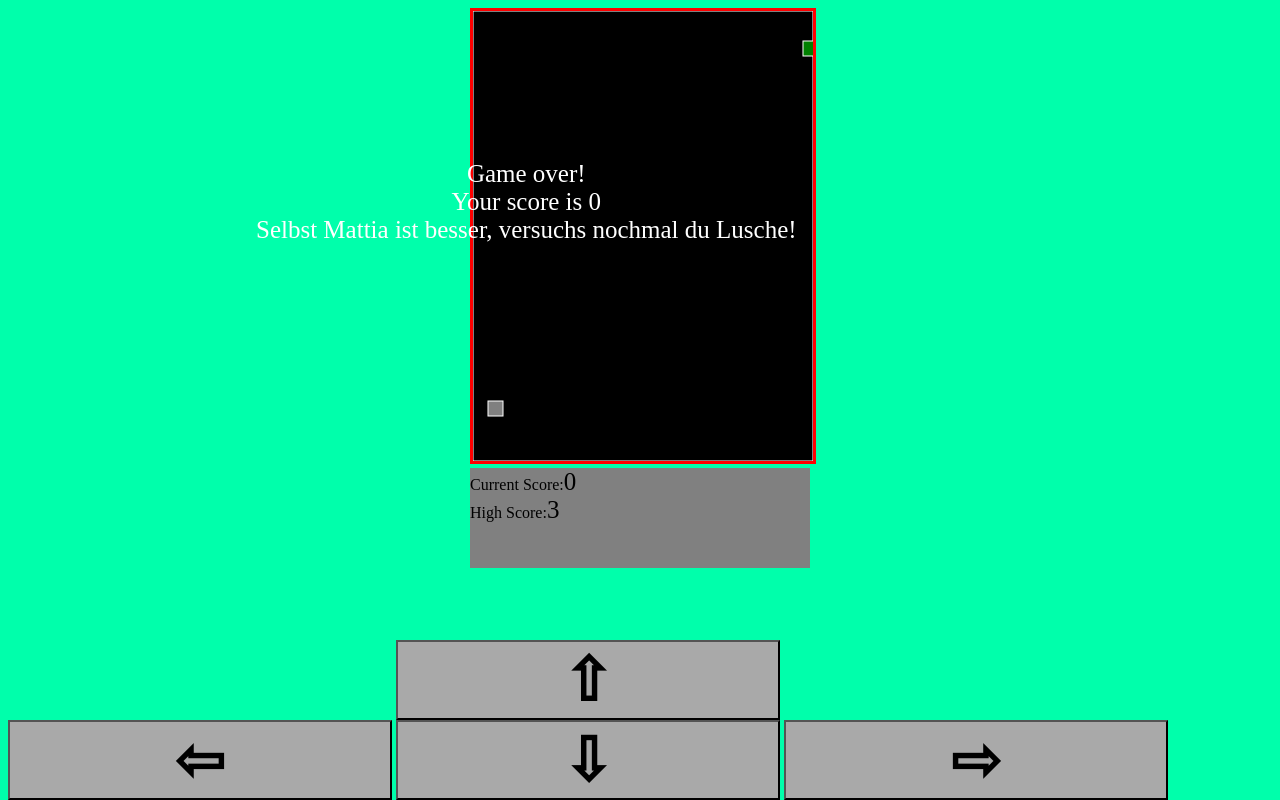
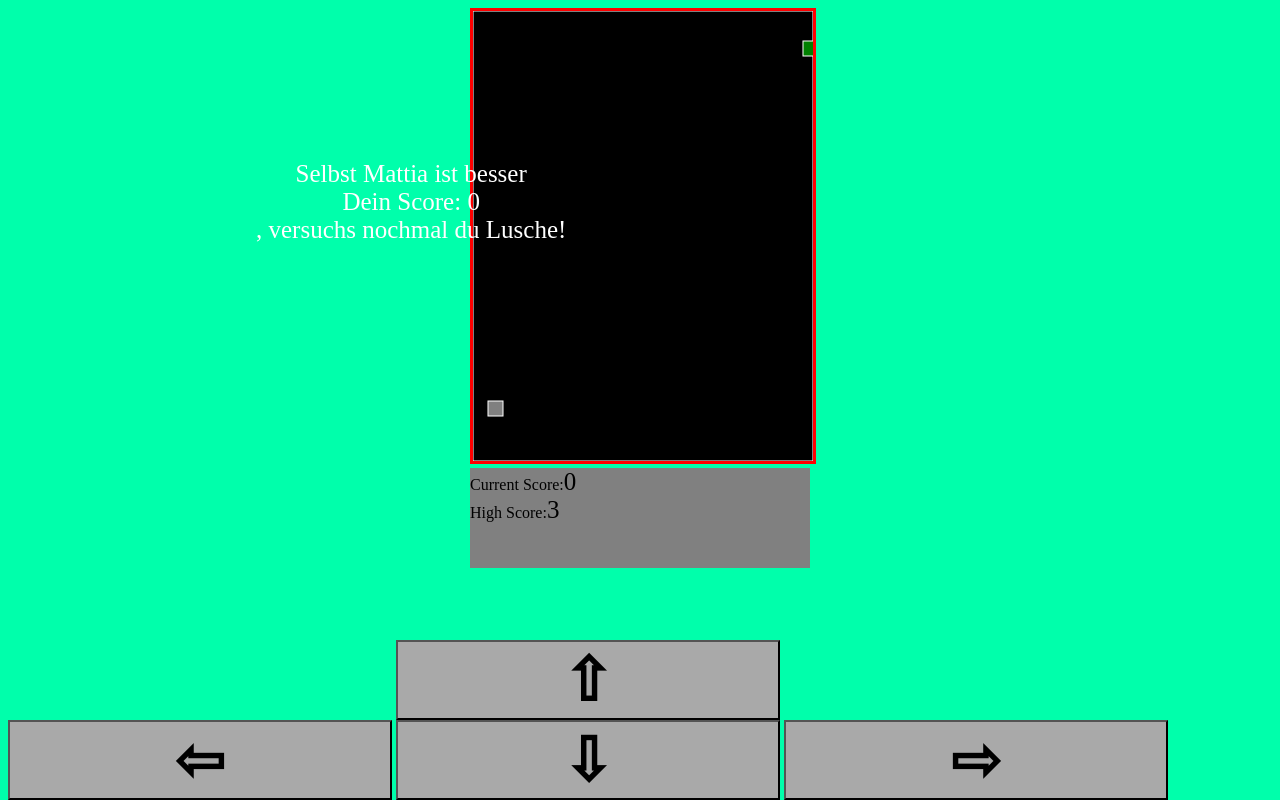
Before and after one commit to jobloccer1204/jobloccer1204.github.io, a plain HTML site: page index.html in a window 1280 px wide. Drawn offline with nearby package versions, Linux system fonts and the light colour scheme.

Commit message:
Update index.html

```diff
--- a/index.html
+++ b/index.html
@@ -8,11 +8,11 @@
 <body>
 	<div id="container">
 		<div id="gameover">
-			Game over!
+			Selbst Mattia ist besser
 			<br>
-			Your score is <span id="final"></span>
+			Dein Score: <span id="final"></span>
 			<br>
-			<a onClick="window.location.reload()" href="#">Selbst Mattia ist besser, versuchs nochmal du Lusche!</a>
+			<a onClick="window.location.reload()" href="#">, versuchs nochmal du Lusche!</a>
 		</div>
 		<canvas id="myCanvas" width="340" height="450">
 		</canvas>
```
